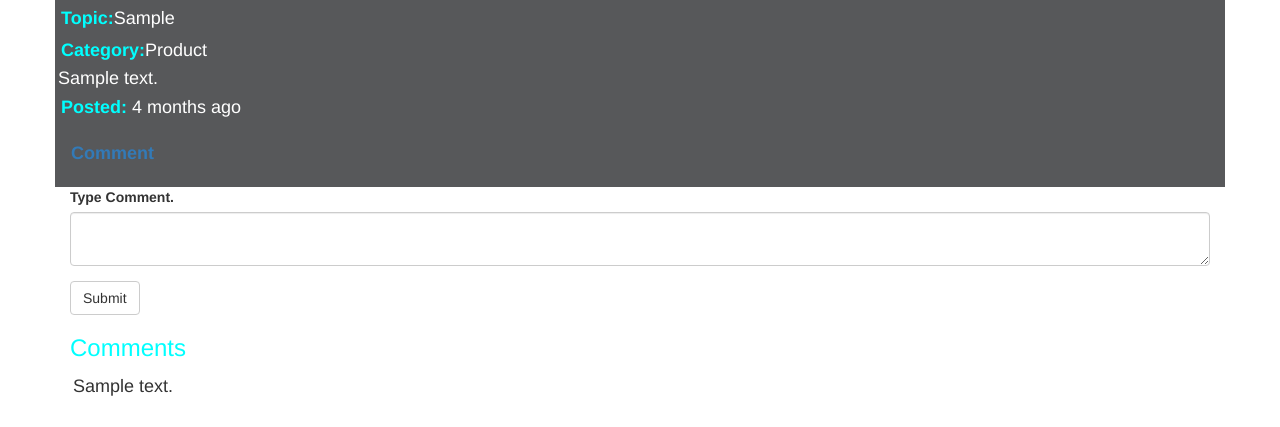
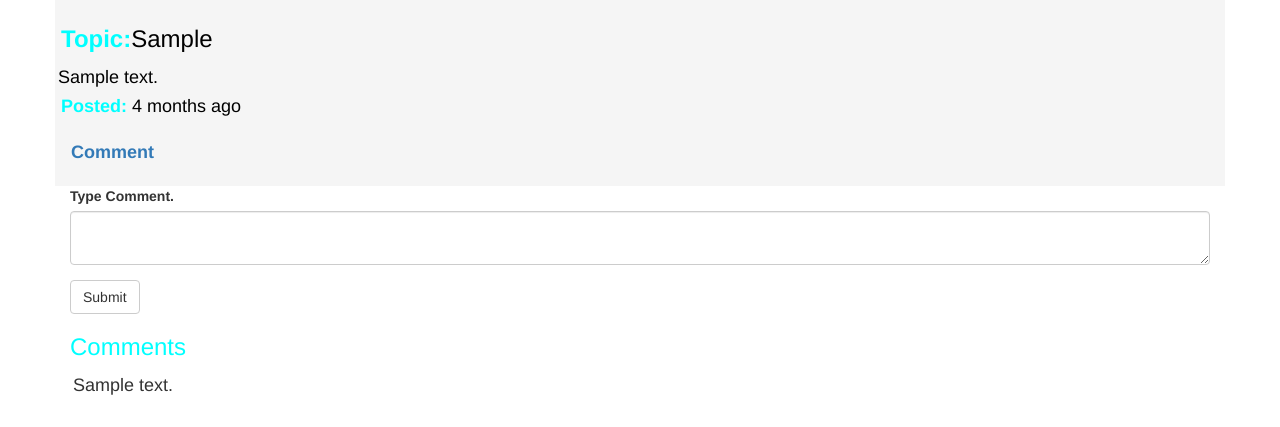
Before and after one commit to martingathu/Blog, a Flask app: page /1/comment in a window 1280 px wide. Shown: the part 52-479 px from the top of the page. Run offline with Flask 2, Linux system fonts and the light colour scheme; a user stored in the database is signed in; tables that the repository leaves empty hold one stand-in row (values such as "Sample post"); parts of the project's set-up code (start-up, migrations or seed data) failed here and were passed over; some libraries are stand-ins or nearby versions; some web fonts are replaced.

```diff
--- a/app/templates/comments.html
+++ b/app/templates/comments.html
@@ -6,10 +6,9 @@ COMMENTS
 {%endblock%}
 
 {% block content %}
-<div class="panel-body container"  style ="background:rgb(87, 88, 90);color:white; padding: 3px; font-size: large;">
-    <div style="padding: 3px;"><strong style="color: cyan;">Topic:</strong>{{ posts.topic}}</div>
-    <div style="padding: 3px;"><strong style="color: cyan;">Category:</strong>{{ posts.category | capitalize }}</div>
-    <div>{{ posts.description | capitalize }}</div>
+<div class="panel-body container"  style ="background:whitesmoke;color:black; padding: 3px; font-size: large;">
+    <div style="padding: 3px;"><strong style="color: cyan;"><h3>Topic:</strong>{{ posts.topic}}</h3></div>
+   <div>{{ posts.description | capitalize }}</div>
     <div style="padding: 3px;"><strong style="color: cyan;">Posted: </strong> {{posts.date | timeago }}</div>
     <div class="like" style="padding-top: 10px;">
         <p> <a class="btn" style="font-size: large;" href="{{url_for('main.comment', pname = posts.id)}}"><strong>Comment</strong></a></p>
```
